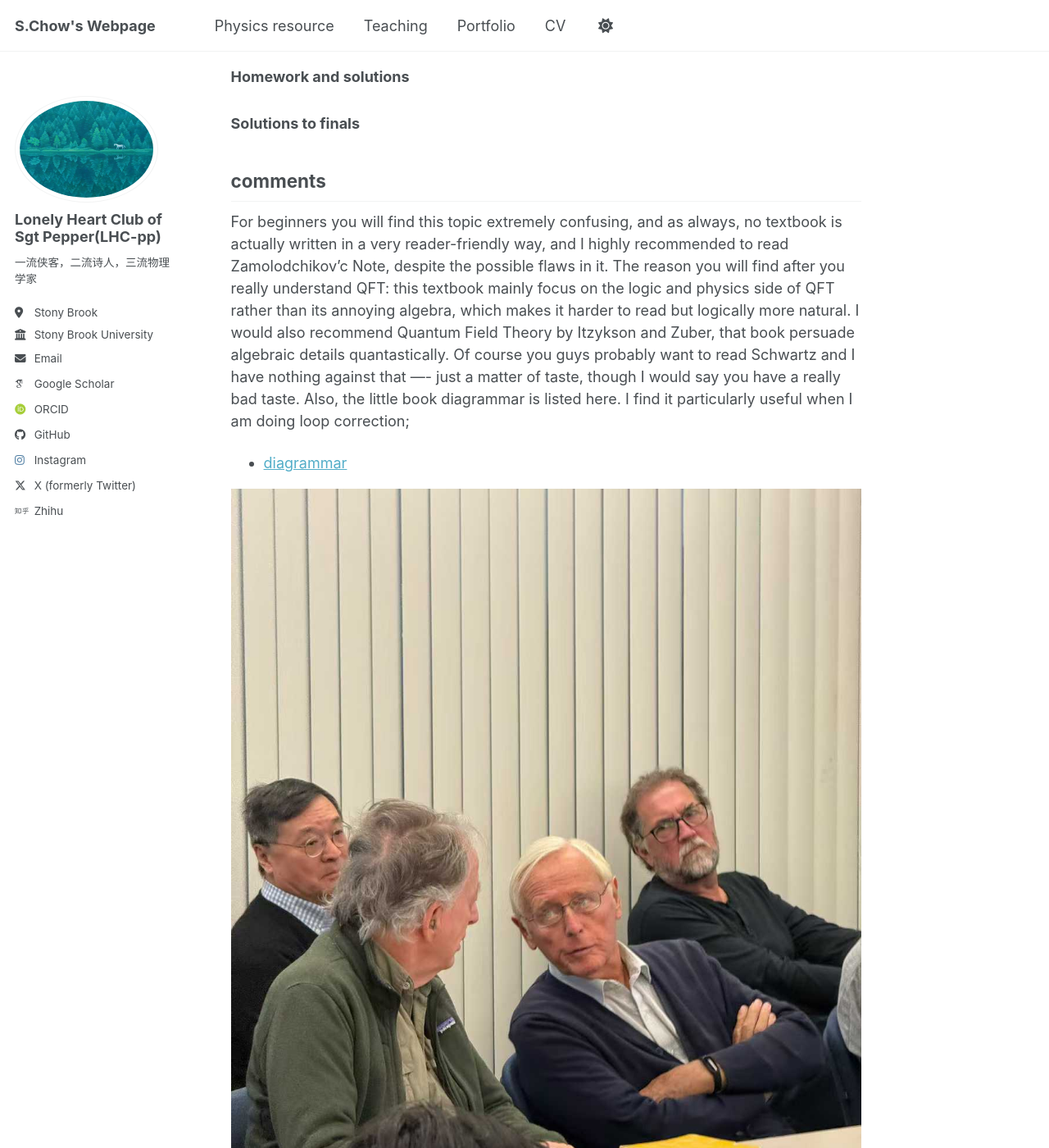
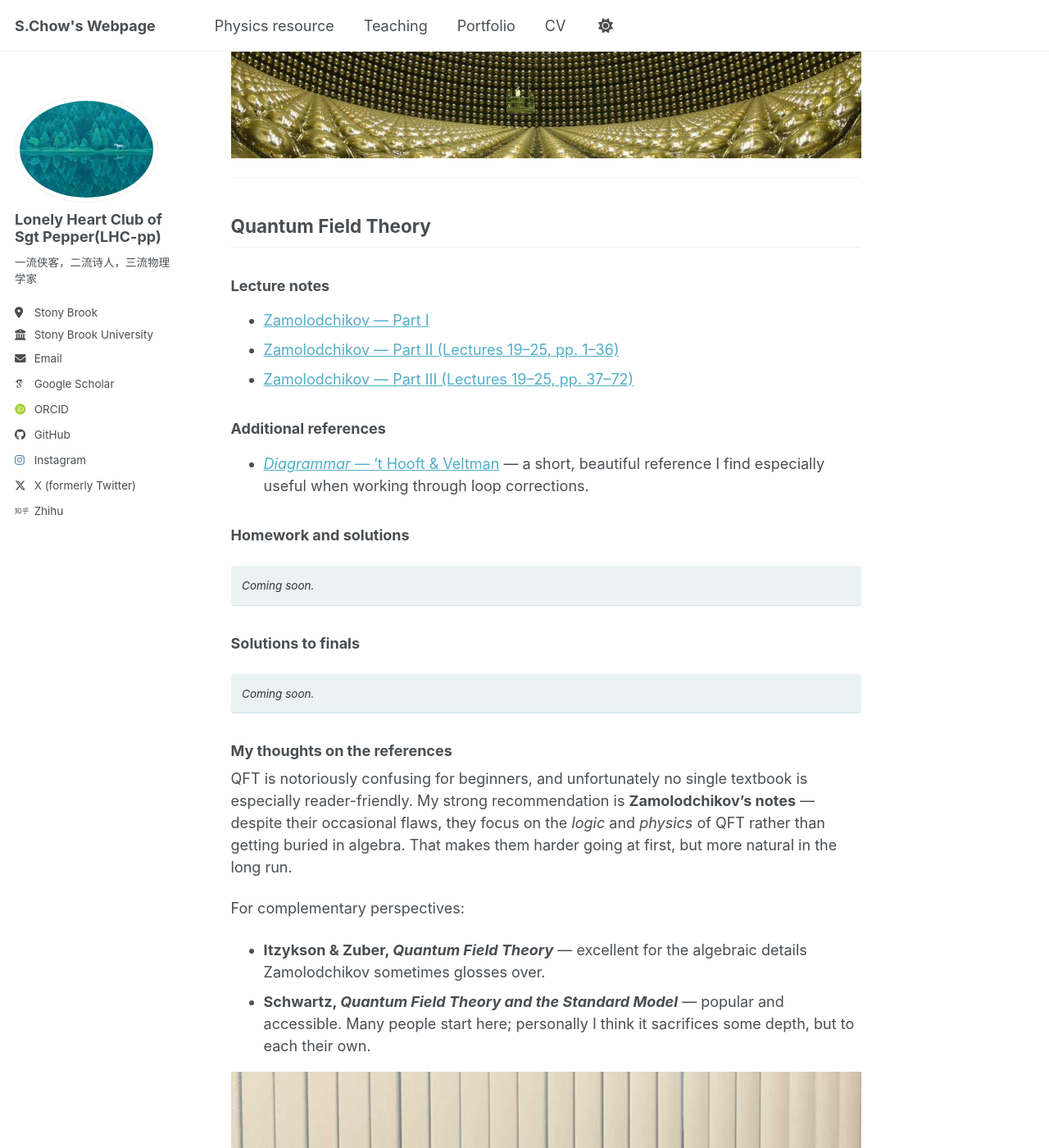
Before and after one commit to StoneChou2007/StoneChou2007, a Jekyll site: the page built from _pages/PhysicsResources.md, in a window 1280 px wide and 1400 px high, scrolled down 949 px. Shown: the whole window at 82% size. Built offline with Jekyll 4.4.1, drawn with Linux system fonts in a browser that asks for light colours; some web fonts are replaced; a script bundle is joined from its source files by our own code; library files that are not in the unit come from our copies; some of the changed text lies outside the part shown.

Commit message:
Update PhysicsResources.md

```diff
--- a/_pages/PhysicsResources.md
+++ b/_pages/PhysicsResources.md
@@ -1,94 +1,130 @@
 ---
-title: "Physics resource"
+title: "Physics Resources"
 layout: single
 permalink: /physicscourses/
----
-Welcome! Here are my physics notes and resources.
-
-I started to learn Physics seriously in Jan 2024, so it is almost 24 months. Courses I have covered so far:
-Classic Mechanics, E&M, Quantum Mechanics, Statistical Mechanics, Quantum Field Theory, Group Theory,
-Quantum Hall Effect, Chern-Simons Theory.
-
-
-Now, I am planning to take String Theory Course next semester, and perhaps Solid State Physics and General Relativity,
-You should find this Page very useful if you are learning or plan to learn these topics.
-
-![my image]({{'/images/t2k.png'|relative_url}})
-
-# Resources for Quantum Field Theory：#
-
-- [Textbook from Zamolodchikov part 1]({{ '/files/Zamolodchikov_QFTnotes_Part1.pdf' | relative_url }})
-- [Textbook from Zamolodchikov part 2]({{ '/files/Lectures19-25-1-36.pdf' | relative_url }})
-- [Textbook from Zamolodchikov part 3]({{ '/files/Lectures19-25-37-72.pdf' | relative_url }})
-
-
-### Homework and solutions ###
-
-
-### Solutions to finals ###
-
-## comments ##
-For beginners you will find this topic extremely confusing, and as always, no textbook is actually written in a very reader-friendly way,
-and I highly recommended to read Zamolodchikov'c Note, despite the possible flaws in it. The reason you will find after you really understand
-QFT: this textbook mainly focus on the logic and physics side of QFT rather than its annoying algebra, which makes it harder to read but logically more
-natural. I would also recommend Quantum Field Theory by Itzykson and Zuber, that book persuade algebraic details quantastically. Of course you guys probably want to read
-Schwartz and I have nothing against that ---- just a matter of taste, though I would say you have a really bad taste. Also, the little book diagrammar is listed here.
-I find it particularly useful when I am doing loop correction;
-- [diagrammar]({{ '/files/diagrammar.pdf' | relative_url }})
-
-
-![my image]({{'/images/Weixin Image_2025-10-22_204723_035.jpg'|relative_url}})
-
-# Resources for Group Representation Theory in Physics #
-
-### lecture notes ###
-- [PVN lecture note part 1]({{'/files/GTBook-PartI.pdf'|relative_url}})
-- [PVN lecture note part 2]({{'/files/GTBook-PartII.pdf'|relative_url}})
-
-### lecture videos ###
-- Lecture 28: https://vimeo.com/1146465189
-- Lecture 27: https://vimeo.com/1143603511
-- Lecture 26: https://vimeo.com/1143597515
-- Lecture 25: https://vimeo.com/1140137823
-- Lecture 24: https://vimeo.com/1140131481
-- Lecture 23: https://vimeo.com/1140127712
-- Lecture 22: https://vimeo.com/1135913490
-- Lecture 21: https://vimeo.com/1135836240
-- Lecture 20: https://vimeo.com/1135810397
-- Lecture 19: https://vimeo.com/1133325175
-- Lecture 18: https://vimeo.com/1133232280
-- Lecture 17: https://vimeo.com/1131158888
-- Lecture 16: https://vimeo.com/1131156723
-- Lecture 15: https://vimeo.com/1128972001
-- Lecture14: https://vimeo.com/1126528654
-- Lecture 13: https://vimeo.com/1125874118
-- Lecture 12: https://vimeo.com/1124964712
-- Lecture 11: https://vimeo.com/1123537523
-- Lecture10: https://vimeo.com/1122938968
-- Lecture 09: https://vimeo.com/1122921072
-- Lecture 08: https://vimeo.com/1120208841
-- Lecture 07: https://vimeo.com/1119550810
-- Lecture 06: https://vimeo.com/1117944699
-- Lecture 05: https://vimeo.com/1117531268
-- Lecture 04: https://vimeo.com/1116611737
-- Lecture 03: https://vimeo.com/1115265849
-- Lecture 02: https://vimeo.com/1114036517
-- Lecture 01: https://vimeo.com/1113307443
-
-### comments ###
-You should find Peter's notes extremely useful~ and his video ~ For copyright issues i will not publically provide the password to these videos.
-
-
-
-# Research Projects I am currently working on #
-
-[SYK Model]({{ "/physicscourses/SYKmodel/" | relative_url }})
+author_profile: true
+toc: true
+toc_label: "On this page"
+toc_sticky: true
 ---
 
-[Atmospheric Neutrino Reconstruction]({{ "/physicscourses/atmreco/" | relative_url }})
+Welcome! This page collects my physics notes, lecture materials, and references — both for my own use and for anyone learning these topics alongside me.
+
+I started studying physics seriously in **January 2024**. So far I've worked through:
+
+- Classical Mechanics
+- Electromagnetism
+- Quantum Mechanics
+- Statistical Mechanics
+- Quantum Field Theory
+- Group Theory
+- Quantum Hall Effect
+- Chern–Simons Theory
+
+Next semester I'm planning to take **String Theory**, and possibly **Solid State Physics** and **General Relativity** as well.
+
+If you're learning (or planning to learn) any of these subjects, I hope you'll find something useful here.
+
+![T2K experiment]({{ '/images/t2k.png' | relative_url }})
+
 ---
 
-# Past researches#
+## Quantum Field Theory
 
-[FD3 photon detector upgrade]({{ "/physicscourses/pTP/" | relative_url }})
+### Lecture notes
+
+- [Zamolodchikov — Part I]({{ '/files/Zamolodchikov_QFTnotes_Part1.pdf' | relative_url }})
+- [Zamolodchikov — Part II (Lectures 19–25, pp. 1–36)]({{ '/files/Lectures19-25-1-36.pdf' | relative_url }})
+- [Zamolodchikov — Part III (Lectures 19–25, pp. 37–72)]({{ '/files/Lectures19-25-37-72.pdf' | relative_url }})
+
+### Additional references
+
+- [*Diagrammar* — 't Hooft & Veltman]({{ '/files/diagrammar.pdf' | relative_url }}) — a short, beautiful reference I find especially useful when working through loop corrections.
+
+### Homework and solutions
+
+*Coming soon.*
+{: .notice--info}
+
+### Solutions to finals
+
+*Coming soon.*
+{: .notice--info}
+
+### My thoughts on the references
+
+QFT is notoriously confusing for beginners, and unfortunately no single textbook is especially reader-friendly. My strong recommendation is **Zamolodchikov's notes** — despite their occasional flaws, they focus on the *logic* and *physics* of QFT rather than getting buried in algebra. That makes them harder going at first, but more natural in the long run.
+
+For complementary perspectives:
+
+- **Itzykson & Zuber, *Quantum Field Theory*** — excellent for the algebraic details Zamolodchikov sometimes glosses over.
+- **Schwartz, *Quantum Field Theory and the Standard Model*** — popular and accessible. Many people start here; personally I think it sacrifices some depth, but to each their own.
+
+![Notes]({{ '/images/Weixin Image_2025-10-22_204723_035.jpg' | relative_url }})
+
 ---
+
+## Group Representation Theory in Physics
+
+### Lecture notes
+
+- [PVN Lecture Notes — Part I]({{ '/files/GTBook-PartI.pdf' | relative_url }})
+- [PVN Lecture Notes — Part II]({{ '/files/GTBook-PartII.pdf' | relative_url }})
+
+### Lecture videos
+
+<details markdown="1">
+<summary><strong>Full lecture list (28 lectures) — click to expand</strong></summary>
+
+| Lecture | Link |
+|:-------:|:-----|
+| 28 | <https://vimeo.com/1146465189> |
+| 27 | <https://vimeo.com/1143603511> |
+| 26 | <https://vimeo.com/1143597515> |
+| 25 | <https://vimeo.com/1140137823> |
+| 24 | <https://vimeo.com/1140131481> |
+| 23 | <https://vimeo.com/1140127712> |
+| 22 | <https://vimeo.com/1135913490> |
+| 21 | <https://vimeo.com/1135836240> |
+| 20 | <https://vimeo.com/1135810397> |
+| 19 | <https://vimeo.com/1133325175> |
+| 18 | <https://vimeo.com/1133232280> |
+| 17 | <https://vimeo.com/1131158888> |
+| 16 | <https://vimeo.com/1131156723> |
+| 15 | <https://vimeo.com/1128972001> |
+| 14 | <https://vimeo.com/1126528654> |
+| 13 | <https://vimeo.com/1125874118> |
+| 12 | <https://vimeo.com/1124964712> |
+| 11 | <https://vimeo.com/1123537523> |
+| 10 | <https://vimeo.com/1122938968> |
+| 09 | <https://vimeo.com/1122921072> |
+| 08 | <https://vimeo.com/1120208841> |
+| 07 | <https://vimeo.com/1119550810> |
+| 06 | <https://vimeo.com/1117944699> |
+| 05 | <https://vimeo.com/1117531268> |
+| 04 | <https://vimeo.com/1116611737> |
+| 03 | <https://vimeo.com/1115265849> |
+| 02 | <https://vimeo.com/1114036517> |
+| 01 | <https://vimeo.com/1113307443> |
+
+</details>
+
+**Note:** For copyright reasons, the video password is not posted publicly. Please get in touch if you'd like access.
+{: .notice--warning}
+
+### My thoughts on the references
+
+Peter Van Nieuwenhuizen's notes and lectures are exceptional resources for this subject — among the best I've encountered for any physics topic.
+
+---
+
+## Research
+
+### Current projects
+
+- [**SYK Model**]({{ '/physicscourses/SYKmodel/' | relative_url }})
+- [**Atmospheric Neutrino Reconstruction**]({{ '/physicscourses/atmreco/' | relative_url }})
+
+### Past projects
+
+- [**FD3 Photon Detector Upgrade**]({{ '/physicscourses/pTP/' | relative_url }})
```
